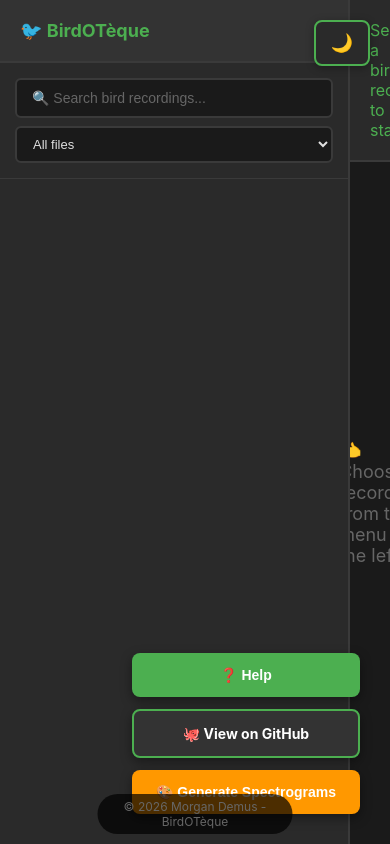
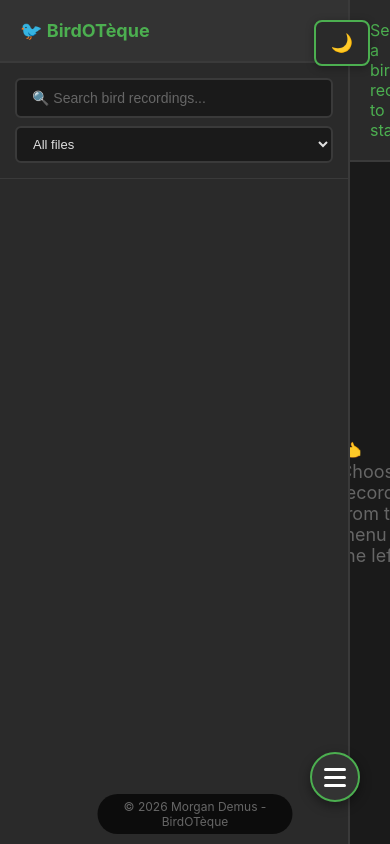
Before and after one commit to nid-morgandemus-fr/BirdOT-que, a Flask app: page / in a window 390 px wide. Run offline with Flask 3, Linux system fonts and the light colour scheme; data that the repository does not hold is empty; parts of the project's set-up code (start-up, migrations or seed data) failed here and were passed over.

Commit message:
Hamburger menu created, useless comments removed

```diff
--- a/app.py
+++ b/app.py
@@ -388,13 +388,11 @@ def open_in_audacity(filepath):
     if not file_path.exists():
         return jsonify({'error': 'File not found'}), 404
 
-    # Vérifier qu'Audacity est installé
     import shutil
     audacity_path = shutil.which('audacity')
     if not audacity_path:
-        return jsonify({'error': 'Audacity is not installed. Please install it with: sudo apt install audacity'}), 404
+        return jsonify({'error': 'Audacity is not installed. Please install it'}), 404
 
-    # Lancer Audacity avec le fichier en arrière-plan
     try:
         subprocess.Popen([audacity_path, str(file_path)],
                         stdout=subprocess.DEVNULL,
--- a/static/css/style.css
+++ b/static/css/style.css
@@ -211,16 +211,6 @@ body {
     background: #252525; border-radius: 8px; width: 100%;
 }
 
-.main-buttons {
-    position: fixed;
-    bottom: 30px;
-    right: 30px;
-    display: flex;
-    flex-direction: column;
-    gap: 12px;
-    z-index: 100;
-}
-
 .help-button, .github-button {
     padding: 14px 24px;
     background: #4CAF50;
@@ -427,6 +417,88 @@ body.light-theme .filter-select option {
     color: #333;
 }
 
+.main-buttons-wrapper {
+    position: fixed;
+    bottom: 30px;
+    right: 30px;
+    display: flex;
+    flex-direction: column;
+    align-items: flex-end;
+    gap: 12px;
+    z-index: 100;
+}
+
+.hamburger-btn {
+    width: 50px;
+    height: 50px;
+    background: #333;
+    border: 2px solid #4CAF50;
+    border-radius: 50%;
+    cursor: pointer;
+    transition: all 0.3s ease;
+    box-shadow: 0 4px 12px rgba(0,0,0,0.4);
+    display: flex;
+    flex-direction: column;
+    align-items: center;
+    justify-content: center;
+    gap: 5px;
+    padding: 12px;
+    position: relative;
+}
+
+.hamburger-btn:hover {
+    background: #444;
+    transform: scale(1.1);
+    box-shadow: 0 6px 16px rgba(0,0,0,0.5);
+}
+
+.hamburger-btn.active {
+    background: #f44336;
+    border-color: #f44336;
+}
+
+.hamburger-line {
+    display: block;
+    width: 100%;
+    height: 3px;
+    background: white;
+    border-radius: 2px;
+    transition: all 0.3s ease;
+    transform-origin: center;
+}
+
+.hamburger-btn.active .hamburger-line:nth-child(1) {
+    transform: translateY(8px) rotate(45deg);
+}
+
+.hamburger-btn.active .hamburger-line:nth-child(2) {
+    opacity: 0;
+    transform: scaleX(0);
+}
+
+.hamburger-btn.active .hamburger-line:nth-child(3) {
+    transform: translateY(-8px) rotate(-45deg);
+}
+
+.main-buttons {
+    display: flex;
+    flex-direction: column;
+    gap: 12px;
+    max-height: 0;
+    overflow: hidden;
+    opacity: 0;
+    transform: translateY(20px);
+    transition: all 0.3s ease;
+    pointer-events: none;
+}
+
+.main-buttons.show {
+    max-height: 300px;
+    opacity: 1;
+    transform: translateY(0);
+    pointer-events: auto;
+}
+
 ::-webkit-scrollbar { width: 10px; }
 ::-webkit-scrollbar-track { background: #1a1a1a; }
 ::-webkit-scrollbar-thumb { background: #4a4a4a; border-radius: 5px; }
--- a/static/js/app.js
+++ b/static/js/app.js
@@ -89,24 +89,18 @@ function filterTree(searchTerm, spectroFilter = 'all') {
             const keyMatch = key.toLowerCase().includes(term);
             const pathMatch = (parentPath + '/' + key).toLowerCase().includes(term);
 
-            // 1. Filtre texte sur les noms de fichiers
             let filteredAudio = item._audio.filter(a => a.name.toLowerCase().includes(term));
 
-            // 2. Filtre spectrogramme
             if (spectroFilter === 'with') {
                 filteredAudio = filteredAudio.filter(a => a.spectrogram !== null && a.spectrogram !== undefined && a.spectrogram !== '');
             } else if (spectroFilter === 'without') {
                 filteredAudio = filteredAudio.filter(a => a.spectrogram === null || a.spectrogram === undefined || a.spectrogram === '');
             }
 
-            // 3. Récursion sur les sous-dossiers
             let childrenFiltered = hasChildren ? filterNode(item, parentPath + '/' + key) : {};
             const hasValidChildren = Object.keys(childrenFiltered).length > 0;
 
-            // 4. Décision d'inclusion du dossier
             if (keyMatch || pathMatch) {
-                // Le dossier correspond à la recherche texte.
-                // On affiche ses fichiers, MAIS en respectant le filtre spectrogramme !
                 let displayAudio = item._audio;
                 if (spectroFilter === 'with') {
                     displayAudio = displayAudio.filter(a => a.spectrogram !== null && a.spectrogram !== undefined && a.spectrogram !== '');
@@ -122,7 +116,6 @@ function filterTree(searchTerm, spectroFilter = 'all') {
                     if (hasValidChildren) Object.assign(filtered[key], childrenFiltered);
                 }
             } else if (filteredAudio.length > 0 || hasValidChildren) {
-                // Le dossier ne matche pas le texte, mais contient des fichiers qui matchent (texte + spectro)
                 filtered[key] = {
                     _audio: filteredAudio,
                     _path: item._path
@@ -150,7 +143,6 @@ function filterTree(searchTerm, spectroFilter = 'all') {
 }
 
 async function showFile(path, filename, spectrogramFile) {
-    // CORRECTION VITALE : La regex originale sur GitHub était vide (//g) et cassait tout
     const safePath = path.replace(/\\/g, '\\\\').replace(/'/g, "\\'").replace(/"/g, '\\"');
     const safeFilename = filename.replace(/\\/g, '\\\\').replace(/'/g, "\\'").replace(/"/g, '\\"');
     const safeFilepath = `${safePath}/${safeFilename}`;
@@ -446,7 +438,13 @@ function openInAudacity(path, filename) {
         });
 }
 
-// INITIALISATION SÉCURISÉE (remplace le loadStructure() isolé à la fin)
+function toggleMenu() {
+    const menu = document.getElementById('mainButtons');
+    const btn = document.getElementById('hamburgerBtn');
+    menu.classList.toggle('show');
+    btn.classList.toggle('active');
+}
+
 document.addEventListener('DOMContentLoaded', () => {
     loadStructure();
 
--- a/templates/index.html
+++ b/templates/index.html
@@ -3,7 +3,7 @@
 <head>
     <meta charset="UTF-8">
     <meta name="viewport" content="width=device-width, initial-scale=1.0">
-    <title>BirdOTèque - Bird Song Library</title>
+    <title>BirdOTèque - Song Library</title>
     <link rel="stylesheet" href="{{ url_for('static', filename='css/style.css') }}">
 </head>
 <body>
@@ -21,7 +21,6 @@
             </select>
         </div>
 
-        <!-- C'est cet élément qui manquait ou était mal orthographié -->
         <div class="tree-container" id="treeContainer"></div>
     </div>
 
@@ -32,15 +31,21 @@
         </div>
     </div>
 
-    <div class="main-buttons">
-        <button class="help-button" onclick="showReadme()">❓ Help</button>
-        <a href="https://github.com/MDitor-map/BirdOT-eque" target="_blank" class="github-button">🐙 View on GitHub</a>
-        <button class="generate-button" onclick="showGenerateModal()">🎨 Generate Spectrograms</button>
+    <div class="main-buttons-wrapper">
+        <button class="hamburger-btn" id="hamburgerBtn" onclick="toggleMenu()" title="Toggle menu">
+            <span class="hamburger-line"></span>
+            <span class="hamburger-line"></span>
+            <span class="hamburger-line"></span>
+        </button>
+        <div class="main-buttons" id="mainButtons">
+            <button class="help-button" onclick="showReadme()">❓ Help</button>
+            <a href="https://github.com/MDitor-map/BirdOT-eque" target="_blank" class="github-button">🐙 View on GitHub</a>
+            <button class="generate-button" onclick="showGenerateModal()">🎨 Generate Spectrograms</button>
+        </div>
     </div>
 
     <div class="copyright">© 2026 Morgan Demus - BirdOTèque</div>
 
-    <!-- Help Modal -->
     <div class="modal" id="readmeModal">
         <div class="modal-content">
             <button class="modal-close" onclick="closeReadme()">×</button>
@@ -50,7 +55,6 @@
         </div>
     </div>
 
-    <!-- Generate Modal -->
     <div class="generate-modal" id="generateModal">
         <div class="generate-modal-content">
             <button class="generate-modal-close" onclick="closeGenerateModal()">×</button>
```
